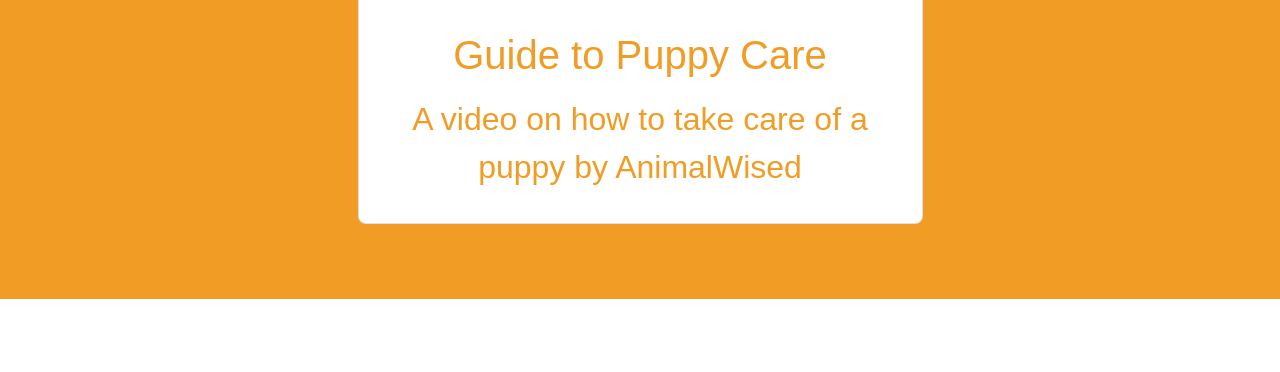
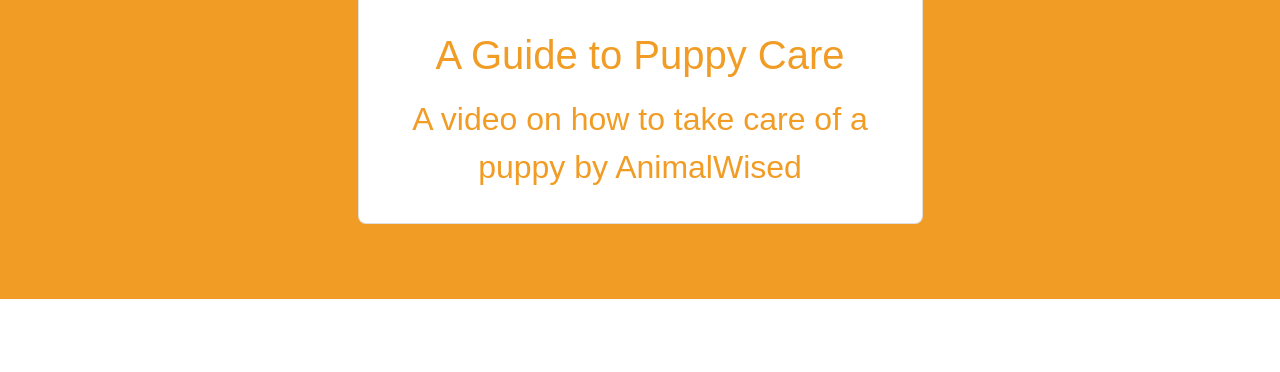
Before and after one commit to miguelcarlofajardo/2itg_Grp6_Pawfect-Match, a PHP site: page /article/video.php in a window 1280 px wide. Shown: the part 2582-2954 px from the top of the page. Run offline with PHP 8.4, Linux system fonts and the light colour scheme; some web fonts are replaced.

Commit message:
updated video page design. Miguel - 4/25

```diff
--- a/article/video.php
+++ b/article/video.php
@@ -33,7 +33,7 @@
             <div class="card">
             <iframe width="100%" height="100%" src="https://www.youtube.com/embed/peUVLEUj-AM" title="YouTube video player" frameborder="0" allow="accelerometer; autoplay; clipboard-write; encrypted-media; gyroscope; picture-in-picture; web-share" allowfullscreen></iframe>
                 <div class="card-body">
-                    <h5 class="card-title">Before getting a puppy</h5>
+                    <h5 class="card-title"> Before getting a puppy </h5>
                     <p class="card-text">Things to know before getting a puppy by Doctor Mike </p>
                 </div>
             </div>
@@ -44,7 +44,7 @@
             <div class="card">
             <iframe width="100%" height="100%" src="https://www.youtube.com/embed/Yzv0gXqoCkc" title="YouTube video player" frameborder="0" allow="accelerometer; autoplay; clipboard-write; encrypted-media; gyroscope; picture-in-picture; web-share" allowfullscreen></iframe>
                 <div class="card-body">
-                    <h5 class="card-title">The Basics</h5>
+                    <h5 class="card-title"> The Basics </h5>
                     <p class="card-text">Pet Care Basics by MiamiDadeCounty</p>
                 </div>
             </div>
@@ -55,7 +55,7 @@
             <div class="card">
             <iframe width="100%" height="100%" src="https://www.youtube.com/embed/Tn3lZE0rRBs" title="YouTube video player" frameborder="0" allow="accelerometer; autoplay; clipboard-write; encrypted-media; gyroscope; picture-in-picture; web-share" allowfullscreen></iframe>
                 <div class="card-body">
-                    <h5 class="card-title">Guide to Puppy Care </h5>
+                    <h5 class="card-title"> A Guide to Puppy Care </h5>
                     <p class="card-text"> A video on how to take care of a puppy by AnimalWised </p>
                 </div>
             </div>
@@ -77,7 +77,7 @@
             <div class="card">
             <iframe width="100%" height="100%" src="https://www.youtube.com/embed/jSC3OMz78EQ" title="YouTube video player" frameborder="0" allow="accelerometer; autoplay; clipboard-write; encrypted-media; gyroscope; picture-in-picture; web-share" allowfullscreen></iframe>
                 <div class="card-body">
-                    <h5 class="card-title">Not realizing you're already hurting youre dog </h5>
+                    <h5 class="card-title"> Not realizing you're already hurting youre dog </h5>
                     <p class="card-text"> Ways you are hurting your dog without realizing it by Jaw-Dropping Facts </p>
                 </div>
             </div>
--- a/css/video.css
+++ b/css/video.css
@@ -22,7 +22,7 @@ body {
   display: flex;
   padding: 75px;
   justify-content: center;
-  background-color: white;
+  background-color: rgb(255, 255, 255);
 }
 
     @media only screen and (min-width: 768px) {
```
